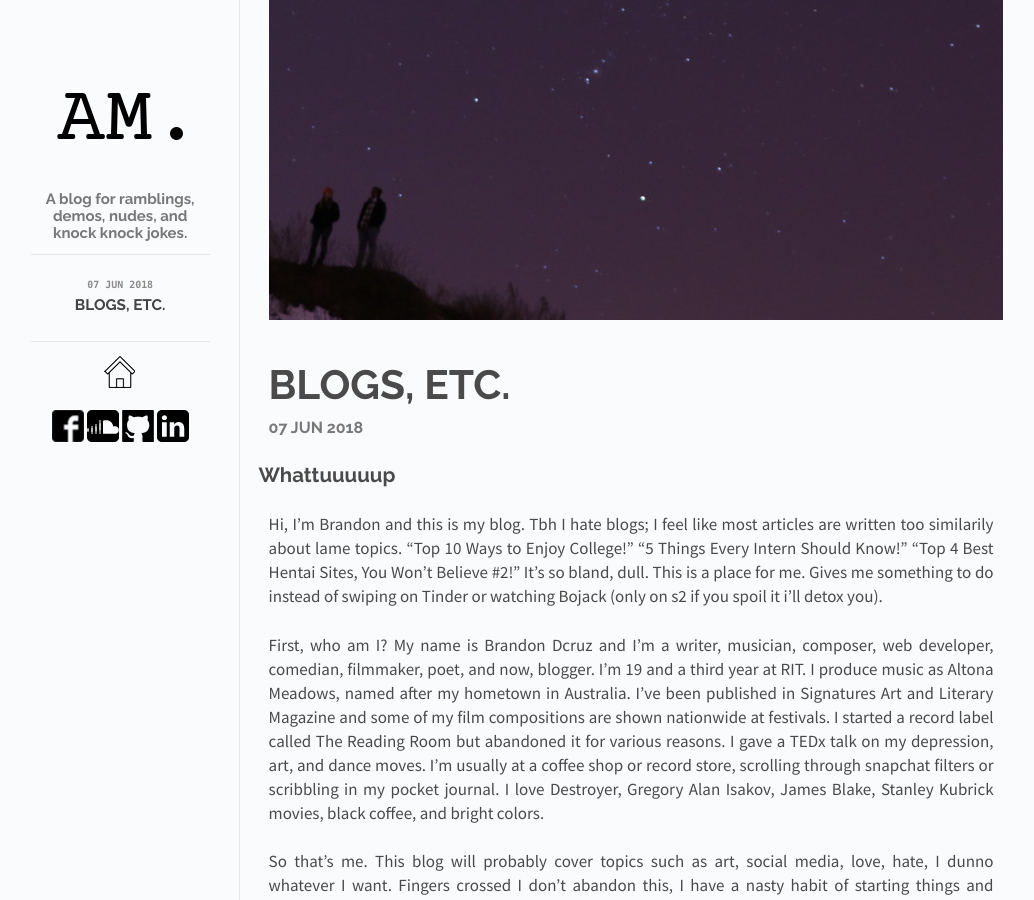
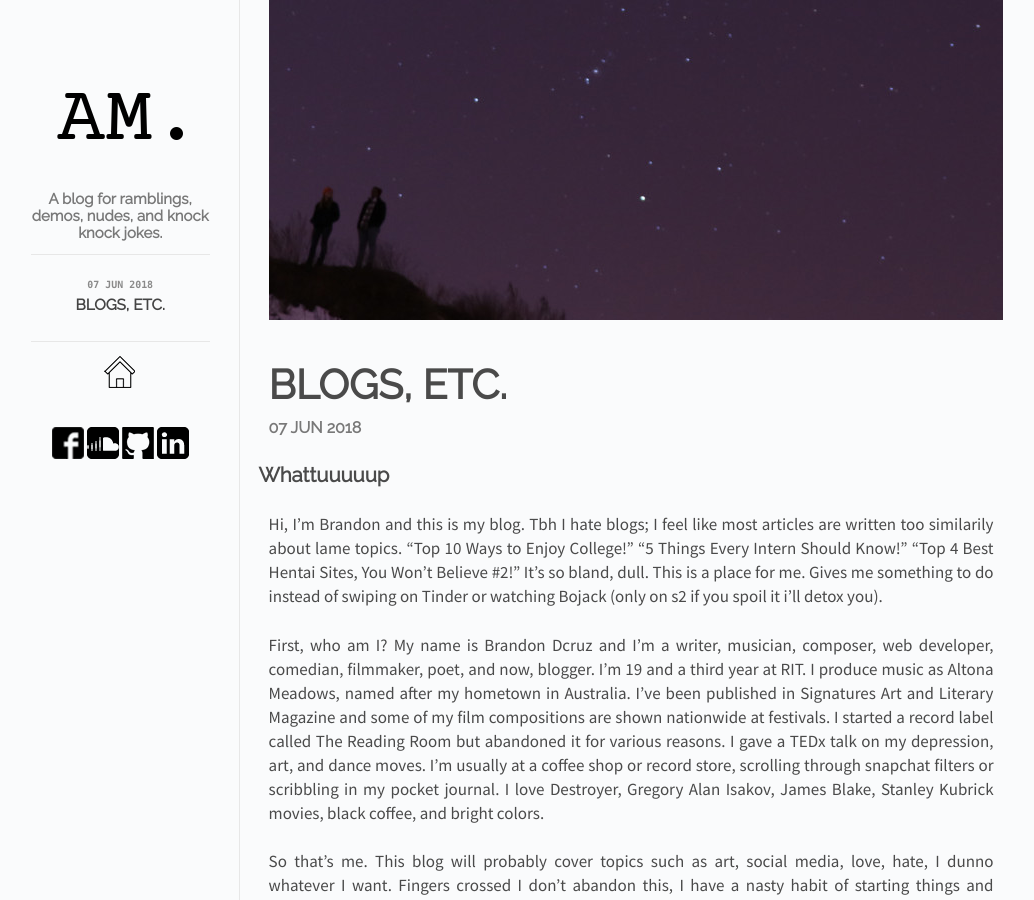
Before and after one commit to Dcruzships/AMBlog, a Jekyll site: the page built from index.html, in a window 1280 px wide. Shown: the whole page, without its empty margins (119-1153 px from the left). Built offline with Jekyll 4.4.1, drawn with Linux system fonts in a browser that asks for light colours.

Commit message:
Typos and Formatting
Added fonts

```diff
--- a/_includes/post.html
+++ b/_includes/post.html
@@ -18,7 +18,7 @@
   <div class="colophon">
     <p>
       <span id="pub-date">Published on {{ page.date | date_to_string }}</span> <span class="separator">&bull;</span>
-      <span id="pub-date">Writen by Brandon Dcruz</span>
+      <span id="pub-date">Written by Brandon Dcruz</span>
     </p>
   </div>
 </div>
--- a/_layouts/default.html
+++ b/_layouts/default.html
@@ -3,7 +3,7 @@
   <head>
       <meta charset="utf-8">
       <meta http-equiv="X-UA-Compatible" content="IE=edge,chrome=1">
-      <title>AM Blog - {{ page.title }}</title>
+      <title>AM Blog</title>
       <meta name="viewport" content="width=device-width">
 
       <!-- syntax highlighting CSS -->
@@ -16,8 +16,8 @@
       <link rel="stylesheet" href="{{ site.baseurl }}/css/responsive.css">
 
       <!-- Google Fonts -->
-      <link href='http://fonts.googleapis.com/css?family=Source+Sans+Pro:300,400,700' rel='stylesheet' type='text/css'>
-      <link href='http://fonts.googleapis.com/css?family=Raleway:300,400,700' rel='stylesheet' type='text/css'>
+      <link href="https://fonts.googleapis.com/css?family=Source+Sans+Pro" rel='stylesheet' type='text/css'>
+      <link href="https://fonts.googleapis.com/css?family=Raleway" rel='stylesheet' type='text/css'>
   </head>
   <body>
     <div class="site">
@@ -41,7 +41,7 @@
         <div class="footer">
           <span id="footer-links">
             <a href="https://dcruzships.github.io" class="footer-link"><img src="{{ site.baseurl }}/images/home.png">   </a>
-            <br><br>
+            <br><br><br>
             <a href="https://www.facebook.com/ImAltonaMeadows" class="footer-link"><img src="{{ site.baseurl }}/images/fb.png">   </a>
             <a href="https://soundcloud.com/altonameadows" class="footer-link"><img src="{{ site.baseurl }}/images/sc.png">   </a>
             <a href="https://github.com/Dcruzships" class="footer-link"><img src="{{ site.baseurl }}/images/gh.png">   </a>
```
